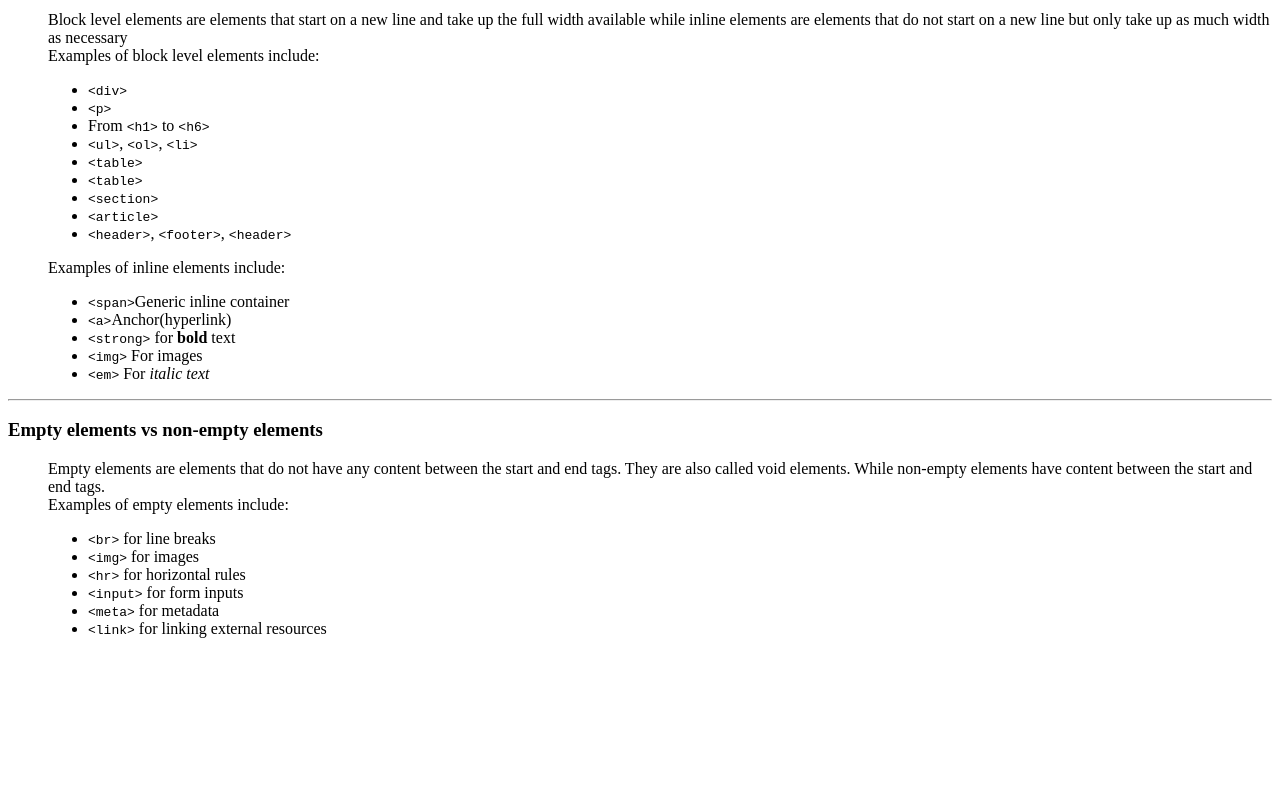
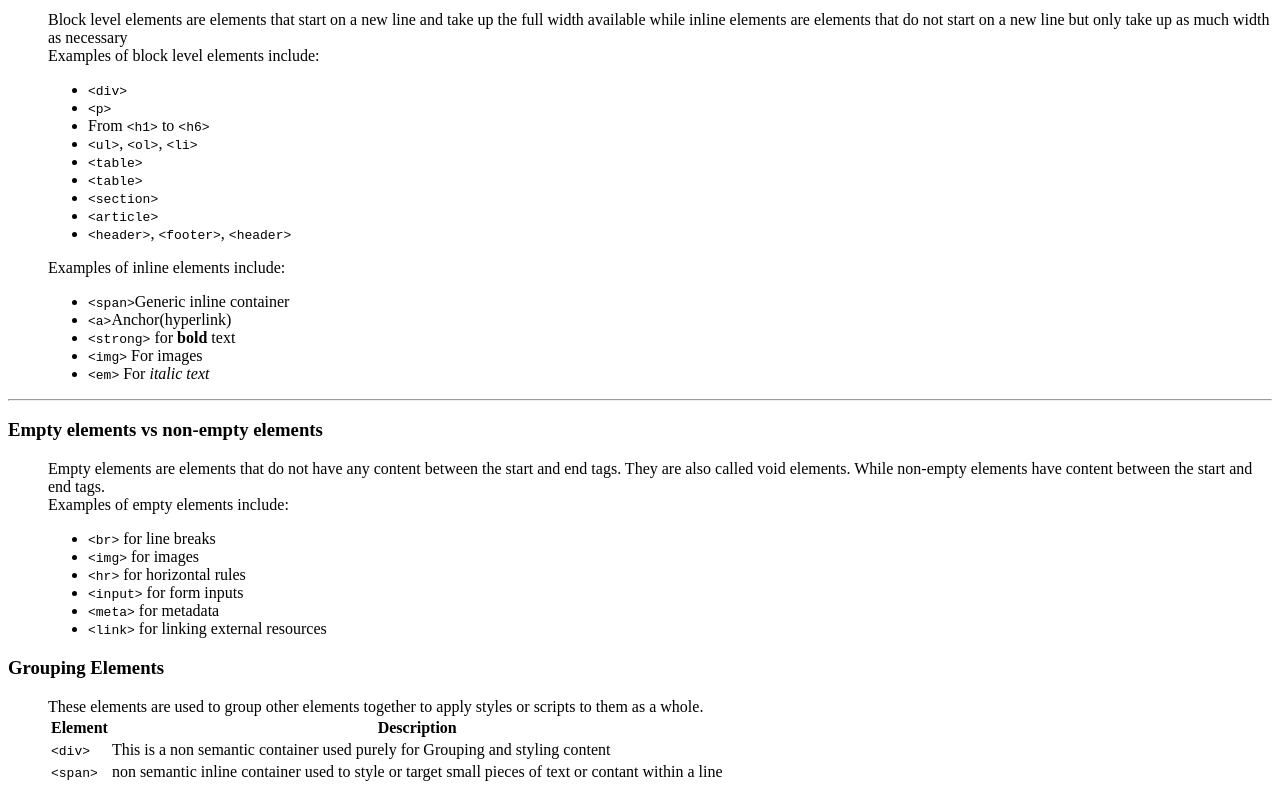
Before and after one commit to Adam-Etyang/HTML-practice, a plain HTML site: page index.html in a window 1280 px wide. Shown: the part 963-1763 px from the top of the page. Before the commit the page ends 1617 px from the top, so only its background shows below. Drawn offline with Linux system fonts and the light colour scheme.

Commit message:
updated files

```diff
--- a/index.html
+++ b/index.html
@@ -133,7 +133,6 @@
             <li><code>&lt;a&gt;</code>Anchor(hyperlink)</li>
             <li><code>&lt;strong&gt;</code> for <b>bold</b> text</li>
             <li><code>&lt;img&gt;</code> For images</li>
-
             <li><code>&lt;em&gt;</code> For <i>italic text</i></li>
           </ul>
         </dd>
@@ -157,6 +156,30 @@
             <li> <code>&lt;link&gt;</code> for linking external resources</li>
           </ul>
         </dd>
+        <dt>
+          <h3>Grouping Elements</h3>
+        </dt>
+        <dd>
+          These elements are used to group other elements together to apply styles or scripts to them as a whole.
+          <br>
+          <table>
+            <tr>
+              <th>Element</th>
+              <th>Description</th>
+            </tr>
+            <tr>
+              <td><code>&lt;div&gt;</code></td>
+              <td>This is a non semantic container used purely for Grouping and styling content</td>
+
+            </tr>
+            <tr>
+              <td><code>&lt;span&gt;</code></td>
+              <td>non semantic inline container used to style or target small pieces of text or contant within a line
+              </td>
+            </tr>
+
+          </table>
+        </dd>
       </dl>
       <dt>
 
```
Also changed, not shown: 1 other file.
